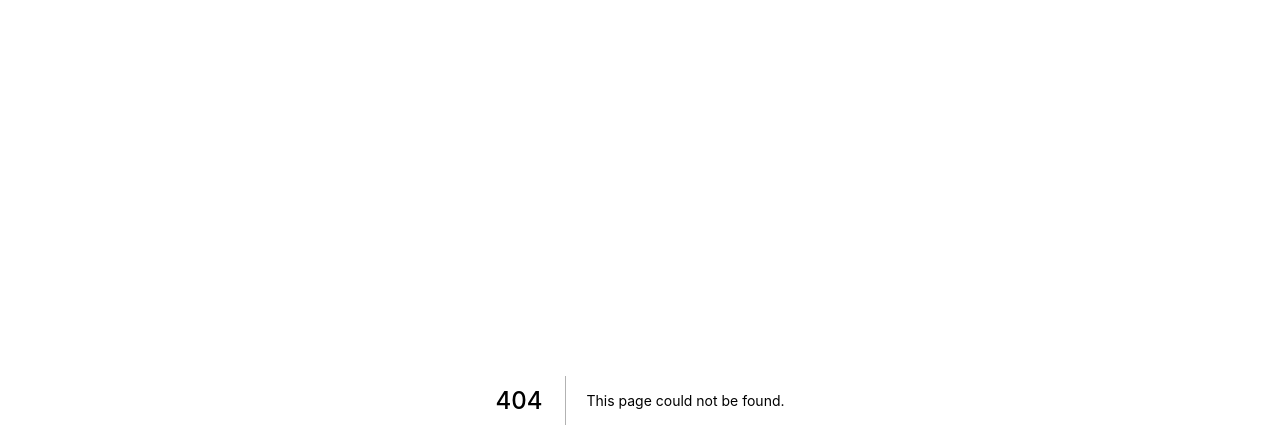
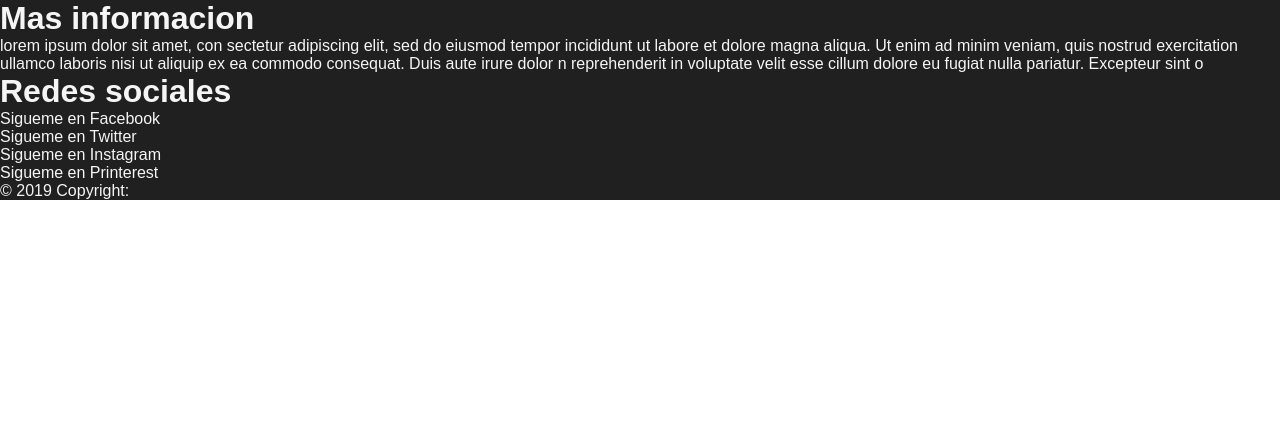
Before and after one commit to MarketingDevSolutions/huebris-arts, a Next.js app: page /footer/Footer in a window 1280 px wide. Before the commit this address had no page. Shown: the top 448 px of the page. Built offline with nearby package versions, Linux system fonts and the light colour scheme.

Commit message:
Primer commit
primer

```diff
--- a/package.json
+++ b/package.json
@@ -4,7 +4,7 @@
   "description": "",
   "main": "index.js",
   "scripts": {
-    "dev": "node server.js",
+    "dev": "next",
     "build": "next build",
     "start": "node server.js"
   },
--- /dev/null
+++ b/pages/footer/Footer.js
@@ -0,0 +1,69 @@
+import React from "react";
+import Layout from "./Layout";
+
+function Footer(){
+return(
+  <div>
+        <Layout>
+
+            <footer>
+
+
+                <div class="div-general">
+
+                    <div class="container">
+
+                        <div class="colum1">
+                            <h1>Mas informacion</h1>
+                             <p> lorem ipsum dolor sit amet, con
+                                sectetur adipiscing elit, sed do eiusmod tempor incididunt ut labore et
+                                dolore magna aliqua. Ut enim ad minim veniam, quis nostrud exercitation
+                                 ullamco laboris nisi ut aliquip ex ea commodo consequat. Duis aute irure dolor
+                                 n reprehenderit in voluptate velit esse cillum dolore eu fugiat nulla pariatur.
+                              Excepteur sint o
+                             </p>
+                        </div>
+
+                        <div class="colum2">
+                            <h1>Redes sociales</h1>
+
+                            <div class="row">
+                                <img src="" />
+                                <label>Sigueme en Facebook </label>
+                            </div>
+
+                            <div class="row">
+                                <img src="" />
+                                <label>Sigueme en Twitter </label>
+                            </div>
+
+                            <div class="row">
+                                <img src="" />
+                                <label>Sigueme en Instagram</label>
+                             </div>
+
+                            <div class="row">
+                                <img src="" />
+                                <label>Sigueme en Printerest </label>
+                            </div>
+
+                        </div>
+
+                    </div>
+
+                    <div class="containerCr">
+                        <div class="copyright">© 2019 Copyright: </div>
+                    </div>
+
+
+                </div>
+
+
+            </footer>
+        </Layout>
+  </div>
+);
+
+}
+
+export default Footer;
--- /dev/null
+++ b/pages/footer/Layout.js
@@ -0,0 +1,28 @@
+import React from "react";
+
+function Layout(props) {
+    return (
+      <div className="page-layout">
+        {props.children}
+        <style jsx global>{`
+          * {
+            margin: 0;
+            padding: 0;
+            box-sizin: border-box;
+            font-family: sans-serif;
+          }
+          footer{
+            width: 100%;
+            background-color: #202020;
+            color: #f5f5f5;
+          }
+          .div-general {
+            width: 100%;
+            max-width:
+          }
+        `}</style>
+      </div>
+    )
+  }
+
+export default Layout;
```
Also changed, not shown: pages/about.js (added).
